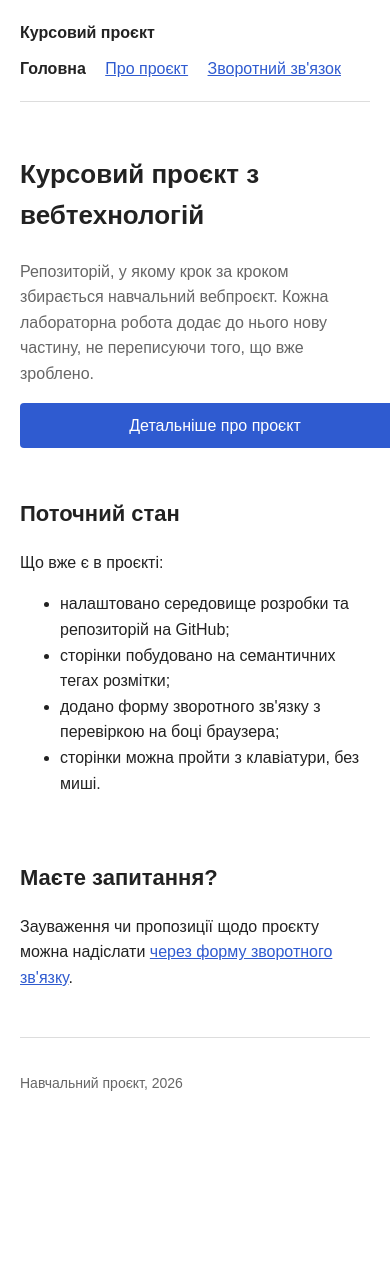
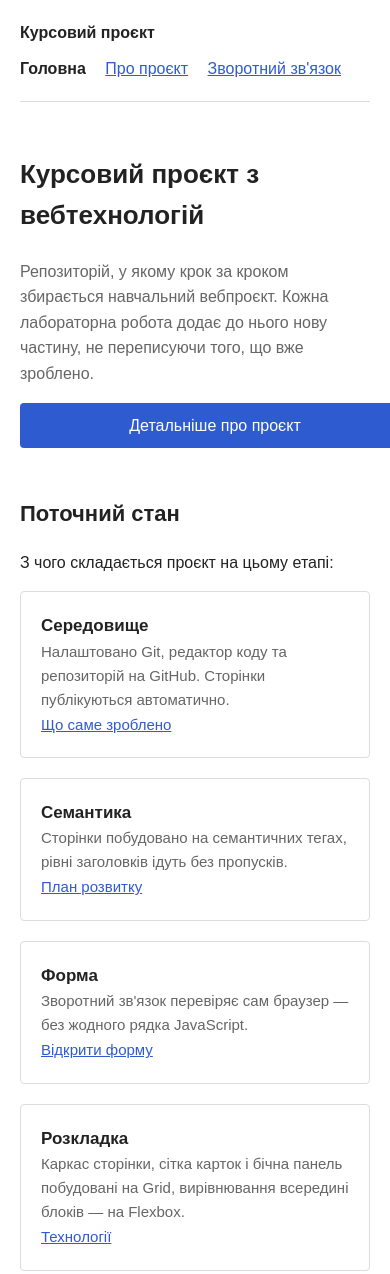
Before and after one commit to dreyliky/course-project, a plain HTML site: page index.html in a window 390 px wide. Shown: the top 1274 px of the page. Before the commit the page ends 1128 px from the top, so only its background shows below. Drawn offline with Linux system fonts and the light colour scheme.

Commit message:
feat: lay out home page cards in a responsive grid
Columns are produced by repeat(auto-fit, minmax(220px, 1fr)), so the
browser picks their number by itself and the card grid needs no media
queries at all.

```diff
--- a/assets/css/style.css
+++ b/assets/css/style.css
@@ -133,6 +133,43 @@ section {
     font-size: 14px;
 }
 
+/* Сітка карток.
+   Кількість колонок браузер добирає сам: кожна картка не вужча за 220px,
+   решту вільного місця колонки ділять порівну. */
+
+.cards {
+    display: grid;
+    grid-template-columns: repeat(auto-fit, minmax(220px, 1fr));
+    gap: var(--gap);
+    margin: 0;
+    padding: 0;
+    list-style: none;
+}
+
+/* Картка — колонка flex, тому посилання притискається до низу
+   і всі картки ряду вирівнюються між собою. */
+
+.card {
+    margin-bottom: 0;
+    padding: var(--gap);
+    border: 1px solid var(--color-border);
+    border-radius: 4px;
+}
+
+.card__title {
+    margin: 0;
+}
+
+.card__text {
+    margin: 0;
+    color: var(--color-muted);
+    font-size: 15px;
+}
+
+.card__link {
+    font-size: 15px;
+}
+
 /* Форма */
 
 .form {
--- a/index.html
+++ b/index.html
@@ -33,13 +33,44 @@
 
         <section>
             <h2>Поточний стан</h2>
-            <p>Що вже є в проєкті:</p>
+            <p>З чого складається проєкт на цьому етапі:</p>
 
-            <ul>
-                <li>налаштовано середовище розробки та репозиторій на GitHub;</li>
-                <li>сторінки побудовано на семантичних тегах розмітки;</li>
-                <li>додано форму зворотного зв'язку з перевіркою на боці браузера;</li>
-                <li>сторінки можна пройти з клавіатури, без миші.</li>
+            <ul class="cards">
+                <li class="card">
+                    <h3 class="card__title">Середовище</h3>
+                    <p class="card__text">
+                        Налаштовано Git, редактор коду та репозиторій на GitHub.
+                        Сторінки публікуються автоматично.
+                    </p>
+                    <a class="card__link" href="about.html">Що саме зроблено</a>
+                </li>
+
+                <li class="card">
+                    <h3 class="card__title">Семантика</h3>
+                    <p class="card__text">
+                        Сторінки побудовано на семантичних тегах, рівні заголовків
+                        ідуть без пропусків.
+                    </p>
+                    <a class="card__link" href="about.html">План розвитку</a>
+                </li>
+
+                <li class="card">
+                    <h3 class="card__title">Форма</h3>
+                    <p class="card__text">
+                        Зворотний зв'язок перевіряє сам браузер — без жодного рядка
+                        JavaScript.
+                    </p>
+                    <a class="card__link" href="contact.html">Відкрити форму</a>
+                </li>
+
+                <li class="card">
+                    <h3 class="card__title">Розкладка</h3>
+                    <p class="card__text">
+                        Каркас сторінки, сітка карток і бічна панель побудовані на
+                        Grid, вирівнювання всередині блоків — на Flexbox.
+                    </p>
+                    <a class="card__link" href="about.html">Технології</a>
+                </li>
             </ul>
         </section>
 
```
